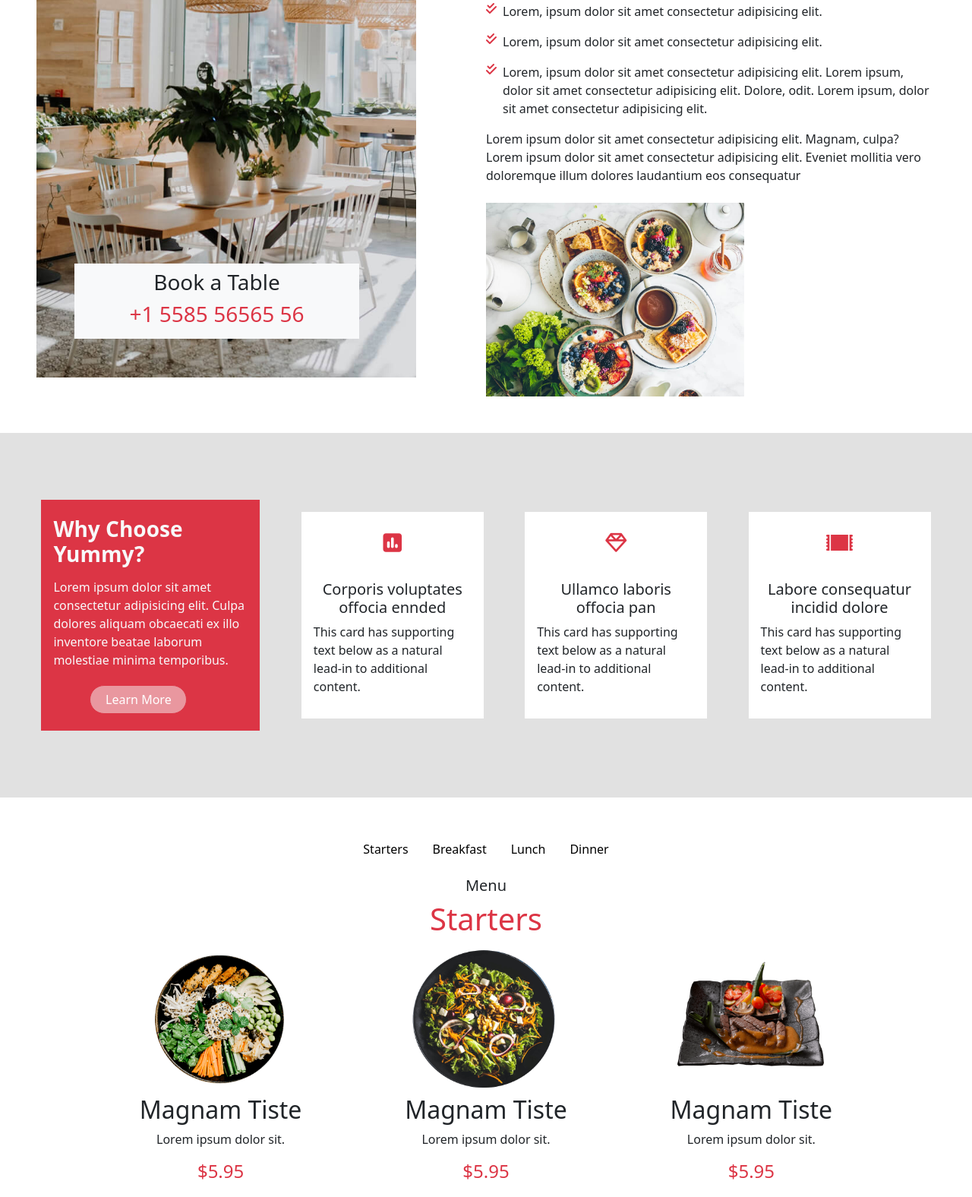
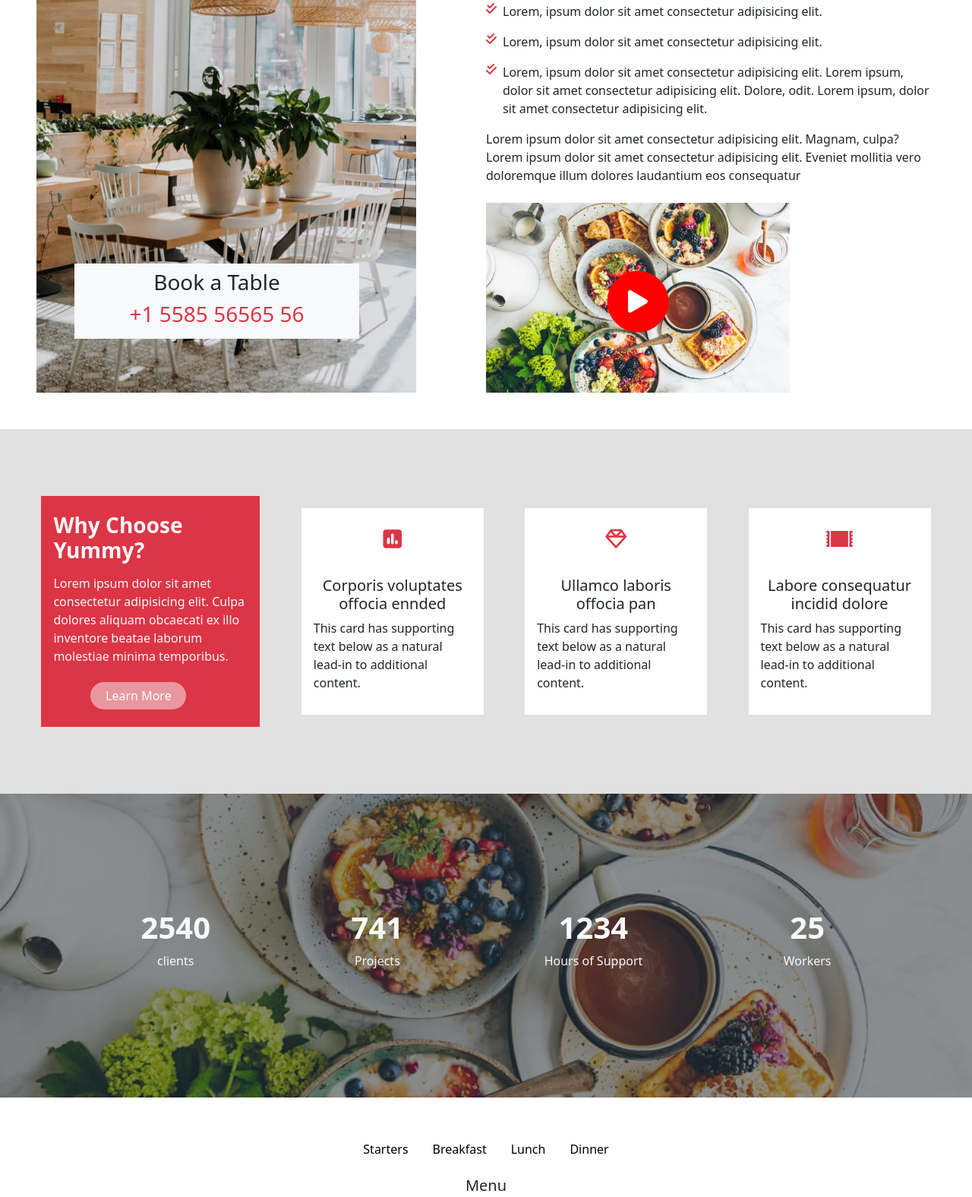
Before and after one commit to ghizlanejadraoui/ghizlane_jadraoui-exam_Final_JS, a website: page index.html in a window 1280 px wide. Shown: the part 973-2549 px from the top of the page at 76% size. Drawn offline with nearby package versions, Linux system fonts and the light colour scheme.

Commit message:
section bg-attachment

```diff
--- a/index.html
+++ b/index.html
@@ -12,13 +12,13 @@
   <!-- * section nav -->
   <section>
     <nav class="navbar navbar-expand-lg navbar-light  ">
-      <a class="navbar-brand" href="#">Lions Resto</a>
+      <a class="navbar-brand ms-4 fw-bold" href="#">Lions Resto</a>
       <button class="navbar-toggler" type="button" data-toggle="collapse" data-target="#navbarTogglerDemo02"
         aria-controls="navbarTogglerDemo02" aria-expanded="false" aria-label="Toggle navigation">
         <span class="navbar-toggler-icon"></span>
       </button>
 
-      <div class="collapse navbar-collapse" id="navbarTogglerDemo02">
+      <div class="collapse navbar-collapse justify-content-evenly" id="navbarTogglerDemo02">
         <ul class="navbar-nav mr-auto mt-2 mt-lg-0 ">
           <li class="nav-item active">
             <a class="nav-link" href="#">Home <span class="sr-only">(current)</span></a>
@@ -76,7 +76,7 @@
     <h5 class="">ABOUT US</h5>
     <h1>LEARN MORE <span class="text-danger">ABOUT US</span> </h1>
     <br>
-    <div class="mainsc3 w-100 d-flex justify-content-between h-75">
+    <div class="mainsc3 w-100 d-flex justify-content-between h-100">
         <div class="leftsc3 ">
           <div class="div_left_sc3 bg-light w-75 text-center p-2   ">
             <h3>Book a Table</h3>
@@ -93,8 +93,11 @@
         </div>
         <div class="">Lorem ipsum dolor sit amet consectetur adipisicing elit. Magnam, culpa? Lorem ipsum dolor sit amet consectetur adipisicing elit. Eveniet mollitia vero doloremque illum dolores laudantium eos consequatur </div>
         <br>
-        <div class="">
-          <img width="340px" src="./public/img/about-2.jpg" alt="">
+        <div class="divbuttonsc3 ">
+          <!-- <img width="340px" src="./public/img/about-2.jpg" alt=""> -->
+          <button class="buttonsc3">
+            <svg viewBox="0 0 448 512" xmlns="http://www.w3.org/2000/svg" aria-hidden="true" width="26px"><path d="M424.4 214.7L72.4 6.6C43.8-10.3 0 6.1 0 47.9V464c0 37.5 40.7 60.1 72.4 41.3l352-208c31.4-18.5 31.5-64.1 0-82.6z" fill="currentColor"></path></svg>
+          </button>
         </div>
       </div>
     </div>
@@ -138,6 +141,29 @@
      </div>
   </div>
   <!-- ************************************section nsitha kyna fvideo -->
+  <section class="sectionimage">
+    <div class="divblack bg-dark h-100 bg-opacity-50 text-light">
+      <div class="d-flex justify-content-evenly align-items-center h-100 text-center">
+        <div class="d-flex flex-column">
+          <h1 class="fw-bold">2540</h1>
+          <p>clients</p>
+        </div>
+        <div class="d-flex flex-column">
+          <h1 class="fw-bold">741</h1>
+          <p>Projects</p>
+        </div>
+        <div class="d-flex flex-column">
+          <h1 class="fw-bold">1234</h1>
+          <p>Hours of Support</p>
+        </div>
+        <div class="d-flex flex-column">
+          <h1 class="fw-bold">25</h1>
+          <p>Workers</p>
+        </div>
+
+      </div>
+    </div>
+  </section>
   <!-- *section 5 -->
  <section class="p-5">
     <ul class="nav nav-pills mb-3 d-flex justify-content-center section5" id="pills-tab" role="tablist">
@@ -483,25 +509,25 @@
   </form>
 </section>
 <!-- * section 11 -->
-<footer class="d-flex flex-column justify-content-evenly align-items-center">
+<footer class="d-flex flex-column justify-content-evenly ">
   <section class="d-flex">
     <div class="d-flex petitform justify-content-between">
       <div class="d-flex divform ">
-        <i class="fa-solid fa-location-dot mt-2 ms-1 fs-4"></i>
+        <i class="fa-solid fa-location-dot  ms-1 fs-4"></i>
         <div class="d-flex flex-column">
           <h4>Our Address</h4>
           <p>6 Rue Ahmed El Mokri, Casablanca 20250</p>
         </div>
       </div>
       <div class="d-flex  divform">
-        <i class="fa-solid fa-phone mt-2 ms-1 fs-4"></i>
+        <i class="fa-solid fa-phone  ms-1 fs-4"></i>
         <div class="d-flex flex-column">
           <h4>Reservation</h4>
           <p>LTéléphone : 05223-98445</p>
         </div>
       </div>
       <div class="d-flex  divform">
-        <i class="fa-solid fa-clock mt-2 ms-1 fs-4"></i>
+        <i class="fa-solid fa-clock  ms-1 fs-4"></i>
         <div class="d-flex flex-column">
           <h4>Opening Hours</h4>
           <p>Horaires :
@@ -510,10 +536,10 @@
         </div>
       </div>
       <div class="d-flex  divform">
-        <i class="fa-solid fa-mail-bulk mt-2 ms-1 fs-4"></i>
+        <i class="fa-solid fa-mail-bulk  ms-1 fs-4"></i>
         <div class="d-flex flex-column">
           <h4>Follow Us</h4>
-          <p class="d-flex fs-4">
+          <p class="d-flex fs-5">
             <i class="fa-brands fa-twitter"></i>
             <i class="fa-brands fa-facebook"></i>
             <i class="fa-brands fa-instagram"></i>
@@ -523,10 +549,15 @@
       </div>
     </div>
   </section>
-  <p class="w-25">
+  <div class="">
+    <hr>
+  </div>
+  <div class="d-flex justify-content-center">
+    <p class="w-25  text-center">
     &copy; Copyright <b>Yummy.</b>All Rights Reserved
     Desigred by <b>GhizlaneMade</b>
-  </p>
+  </p></div>
+
 </footer>
 
 
--- a/src/sass/modules/home/_header.scss
+++ b/src/sass/modules/home/_header.scss
@@ -59,7 +59,7 @@ nav {
     background-repeat: no-repeat;
     background-size: cover;
     width: 500px;
-    height: 590px;
+    height: 610px;
     position: relative;
 }
 
@@ -68,6 +68,41 @@ nav {
     left: 50px;
     top: 55vh
 }
+.divbuttonsc3{
+    background-image: url(../../../../public/img/about-2.jpg);
+    background-repeat: no-repeat;
+    background-size: cover;
+    background-position: center;
+    height: 250px;
+    width: 400px;
+    position: relative;
+}
+.buttonsc3 {
+    display: flex;
+    justify-content: center;
+    color: #fff;
+    width: 80px;
+    height: 80px;
+    border-radius: 100%;
+    background: red;
+    transition: all 0.3s ease-in-out 0s;
+    box-shadow: red 0px 0px 0px 0px;
+    animation: 1.2s cubic-bezier(0.8, 0, 0, 1) 0s infinite normal none running pulse;
+    align-items: center;
+    border: 0;
+    position: absolute;
+    top: 90px;
+    left: 40%;
+  }
+
+  .buttonsc3:is(:hover, :focus) {
+    transform: scale(1.2);
+  }
+  @keyframes pulse {
+    100% {
+      box-shadow: 0 0 0 25px rgba(193,244,246,0);
+    }
+  }
 
 // *section 4
 .section4 {
@@ -75,7 +110,15 @@ nav {
     background-color: rgb(225, 225, 225);
 
 }
-
+// * section img
+.sectionimage{
+    height: 50vh;
+    background-image: url(../../../../public/img/about-2.jpg);
+    background-repeat: no-repeat;
+    background-size: cover;
+    background-attachment: fixed;
+    background-position: center;
+}
 // * section 5
 .section5 button{
         border: none;
@@ -95,7 +138,7 @@ nav {
     justify-content: space-evenly;
 }
 .formule{
-    background-color: rgba(245, 245, 245, 0);
+    background-color: rgb(245, 245, 245);
     padding: 5px;
 }
 .section10{
@@ -122,7 +165,7 @@ color: white;
     border: 1px solid rgb(190, 190, 190);
 }
 .formsc10{
-    box-shadow:5px 5px 5px 5px rgb(238, 233, 233);
+    box-shadow:5px 5px 5px 5px rgba(238, 233, 233, 0.451);
 }
 
 footer{
```
Also changed, not shown: public/css/app.css, 1 other file.
